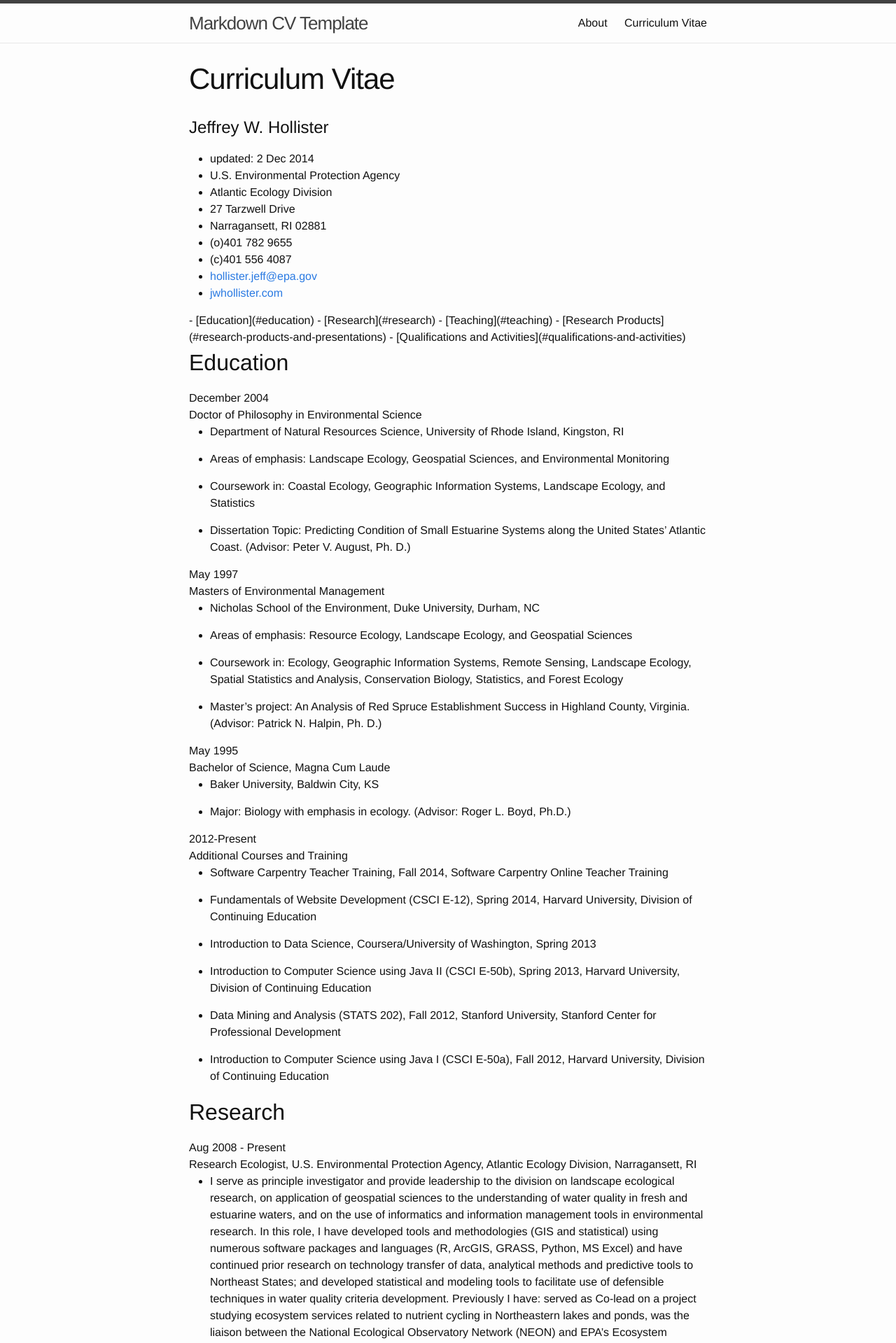
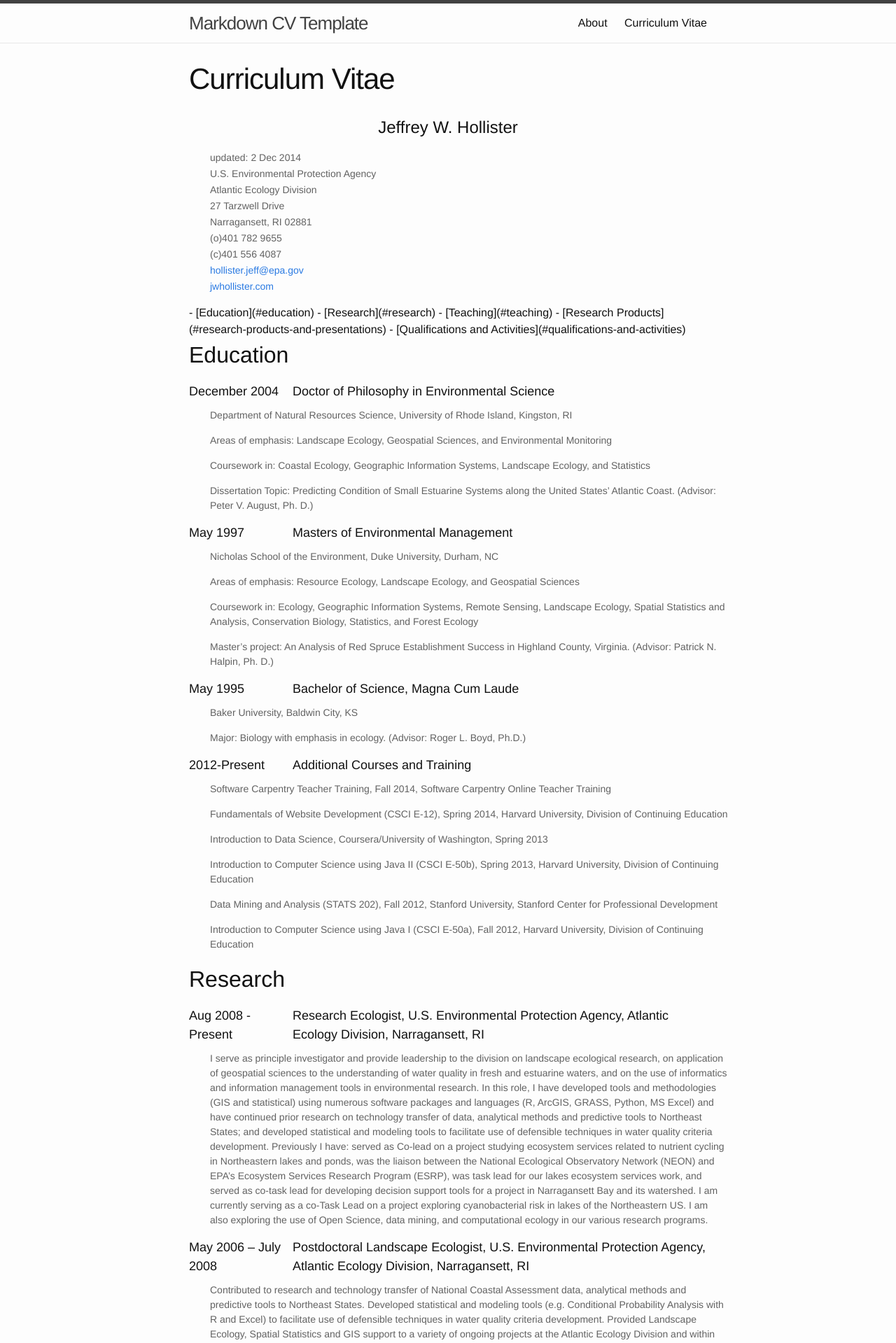
Before and after one commit to jhollist/cv_md, a Jekyll site: the page built from cv.md, in a window 1280 px wide. Shown: the top 1919 px of the page at 70% size. Built offline with Jekyll 4.4.1, drawn with Linux system fonts in a browser that asks for light colours.

Commit message:
fixed cv.css link in head.html

```diff
--- a/_includes/head.html
+++ b/_includes/head.html
@@ -7,7 +7,7 @@
   <meta name="description" content="{% if page.excerpt %}{{ page.excerpt | strip_html | strip_newlines | truncate: 160 }}{% else %}{{ site.description }}{% endif %}">
 
   {% if page.cv %}
-    <link rel="stylesheet" href="{{ "css/cv.css" | prepend: site.baseurl }}">
+    <link rel="stylesheet" href="{{ "/css/cv.css" | prepend: site.baseurl }}">
   {% endif %}
   <link rel="stylesheet" href="{{ "/css/main.css" | prepend: site.baseurl }}">
   <link rel="canonical" href="{{ page.url | replace:'index.html','' | prepend: site.baseurl | prepend: site.url }}">
```
